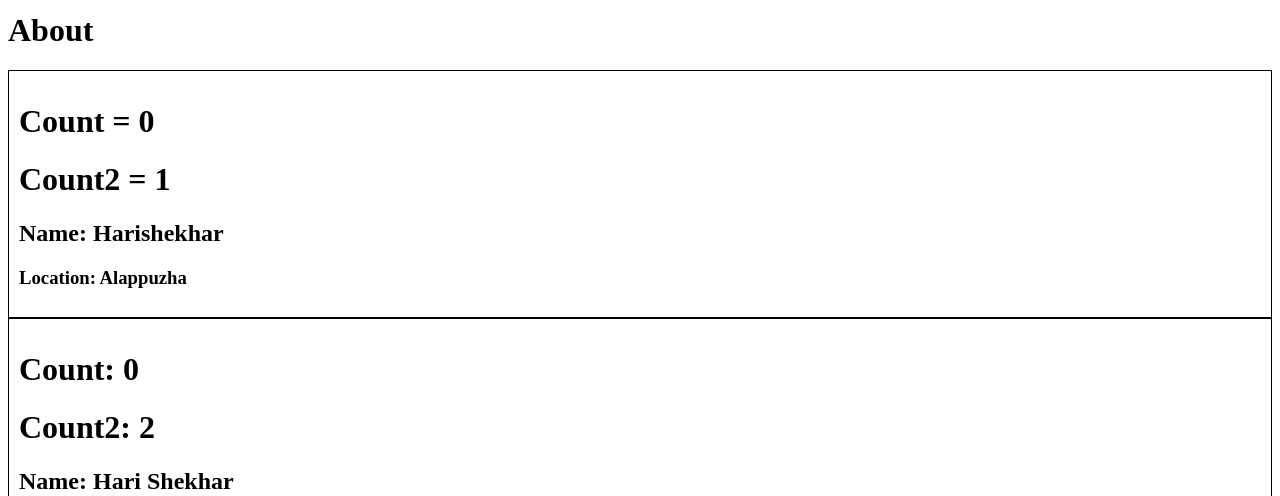
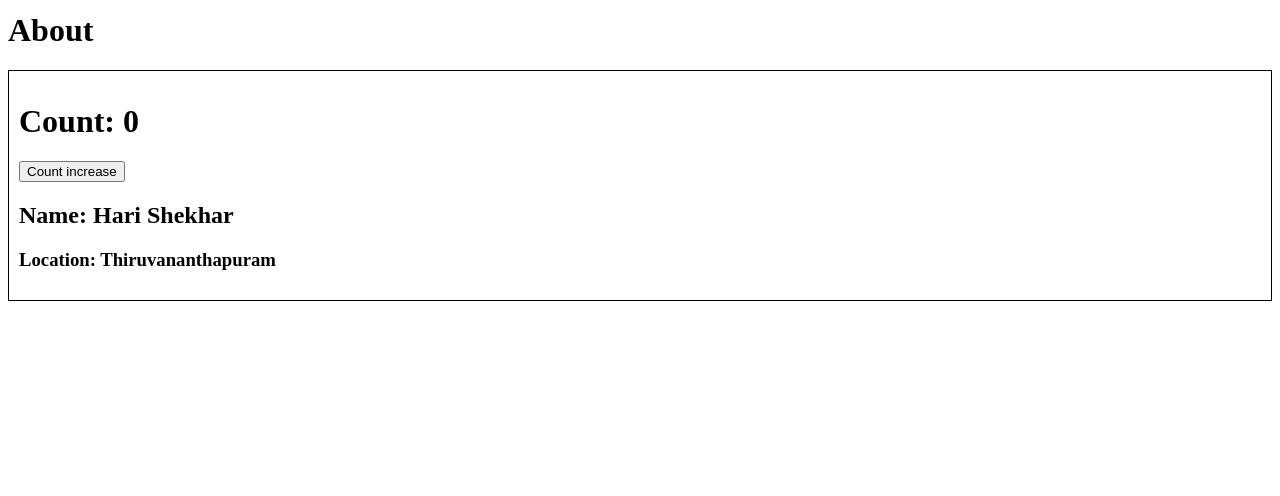
Before and after one commit to harishekharajayakumarl/Foodie, a React (Vite) app: page /about in a window 1280 px wide. Shown: the part 136-632 px from the top of the page. Built offline with nearby package versions, Linux system fonts and the light colour scheme.

Commit message:
About button

```diff
--- a/src/components/About.js
+++ b/src/components/About.js
@@ -5,7 +5,7 @@ const About = () => {
     return(
         <div>
             <h1>About</h1>
-            <User name="Harishekhar" location="Alappuzha"/>
+            {/* <User name="Harishekhar" location="Alappuzha"/> */}
             <UserClass name="Hari Shekhar" location="Thiruvananthapuram"/>
         </div>
     );
--- a/src/components/userClass.js
+++ b/src/components/userClass.js
@@ -16,7 +16,13 @@ class UserClass extends React.Component{
         return(
             <div className="user-card">
                 <h1>Count: {count}</h1>
-                <h1>Count2: {count2}</h1>
+                <button onClick={() => {
+                    this.setState({
+                        count: this.state.count + 1,
+                    });
+                }}>
+                    Count increase
+                </button>
             {/* <h2>Name: {this.props.name}</h2>
             <h3>Location: {this.props.location}</h3> */}
             <h2>Name: {name}</h2>
```
